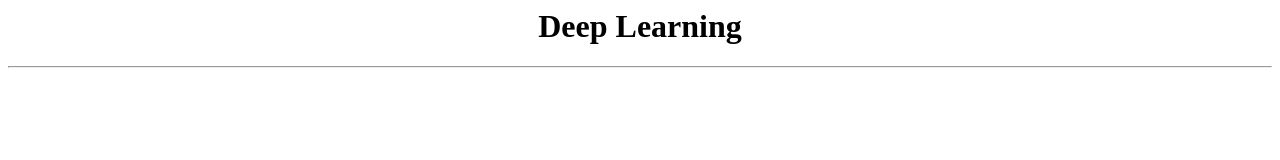
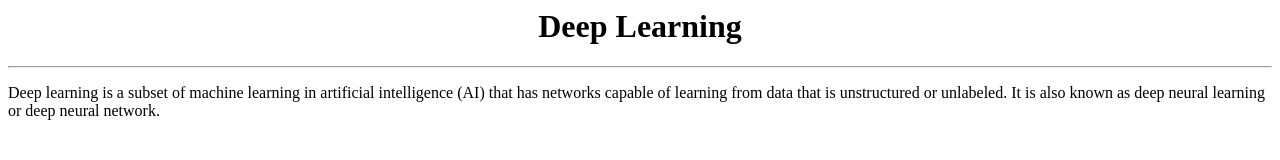
Before and after one commit to mohamednizzad/DeepLearning, a plain HTML site: page index.html in a window 1280 px wide. Drawn offline with Linux system fonts and the light colour scheme.

Commit message:
Added a paragraph about DL

```diff
--- a/index.html
+++ b/index.html
@@ -2,3 +2,7 @@
   <h1>Deep Learning</h1>
 </center>
 <hr>
+
+<p>
+  Deep learning is a subset of machine learning in artificial intelligence (AI) that has networks capable of learning from data that is unstructured or unlabeled. It is also known as deep neural learning or deep neural network.
+</p>
```
